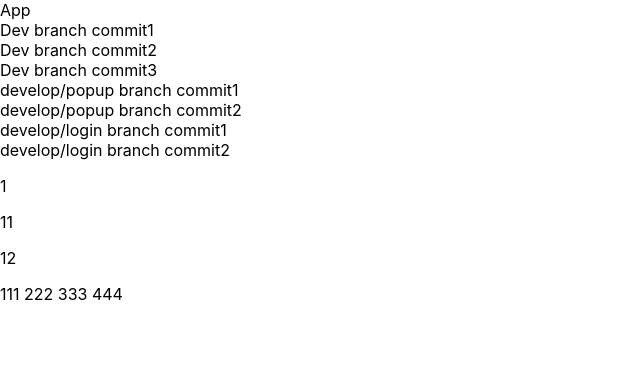
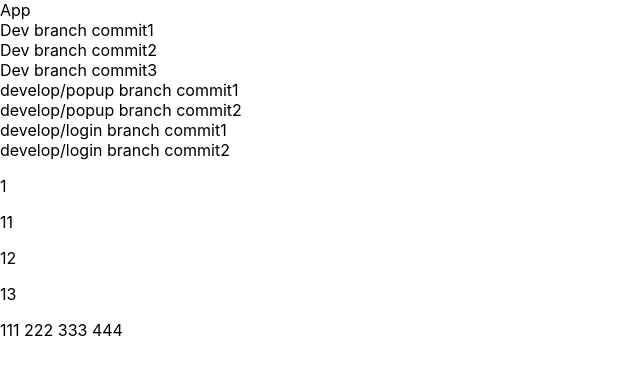
Before and after one commit to YuliyaMartinchuk/cra-webstorm, a React (Create React App) app: page / in a window 1280 px wide. Shown: the top 374 px of the page, without its empty margins (0-640 px from the left). Built offline with nearby package versions, Linux system fonts and the light colour scheme.

Commit message:
commit YuliyaMartinchuk - 3

```diff
--- a/src/App.tsx
+++ b/src/App.tsx
@@ -14,6 +14,7 @@ function App() {
           <p>1</p>
           <p>11</p>
           <p>12</p>
+          <p>13</p>
     </div>
   );
 }
```
